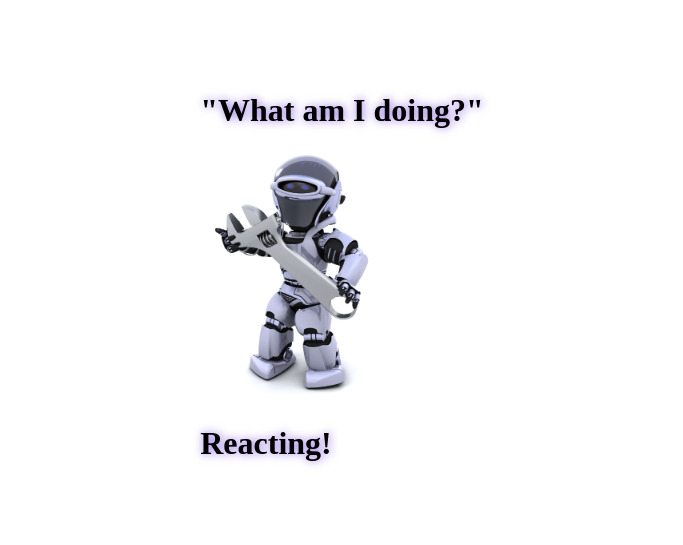
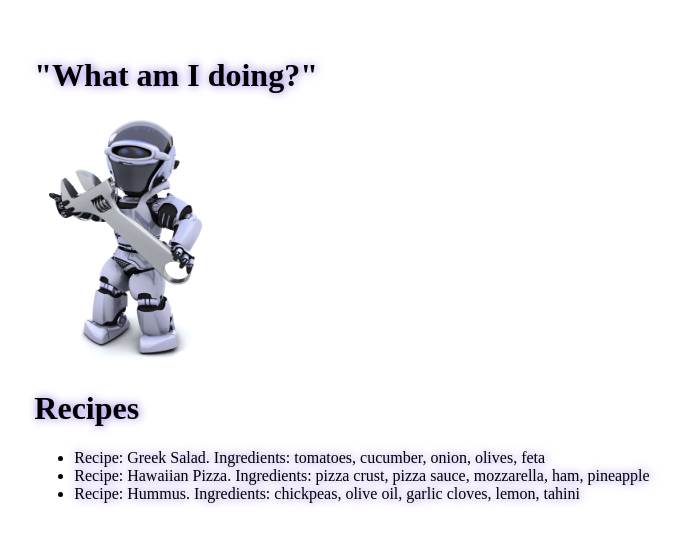
Before and after one commit to martinsmeder/cv_application, a React (Vite) app: page / in a window 1280 px wide. Shown: the part 131-676 px from the top of the page, without its empty margins (306-989 px from the left). Built offline with nearby package versions, Linux system fonts and the light colour scheme.

Commit message:
Practiced rendering techniques and keys

```diff
--- a/src/App.jsx
+++ b/src/App.jsx
@@ -1,10 +1,42 @@
+const recipes = [
+  {
+    id: 'greek-salad',
+    name: 'Greek Salad',
+    ingredients: ['tomatoes', 'cucumber', 'onion', 'olives', 'feta'],
+  },
+  {
+    id: 'hawaiian-pizza',
+    name: 'Hawaiian Pizza',
+    ingredients: [
+      'pizza crust',
+      'pizza sauce',
+      'mozzarella',
+      'ham',
+      'pineapple',
+    ],
+  },
+  {
+    id: 'hummus',
+    name: 'Hummus',
+    ingredients: ['chickpeas', 'olive oil', 'garlic cloves', 'lemon', 'tahini'],
+  },
+];
+
+function getRecipes() {
+  return recipes.map((recipe) => (
+    <li key={recipe.id}>{`
+    Recipe: ${recipe.name}.
+    Ingredients: ${recipe.ingredients.map((ingredient) => ` ${ingredient}`)}
+    `}</li>
+  ));
+}
+
 function App() {
   return (
-    <>
-      <div>
-        <h1>Reacting!</h1>
-      </div>
-    </>
+    <div>
+      <h1>Recipes</h1>
+      <ul>{getRecipes()}</ul>
+    </div>
   );
 }
 
```
Also changed, not shown: src/Test.jsx (deleted, +0 -20 lines), notes.txt.
